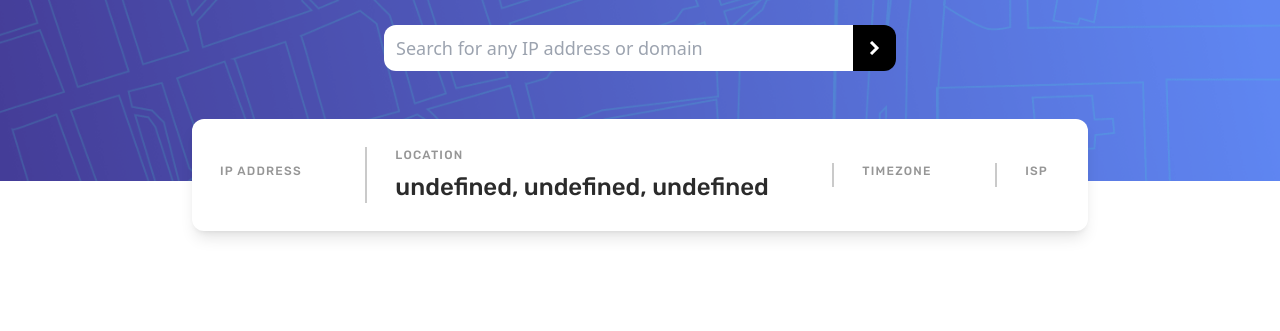
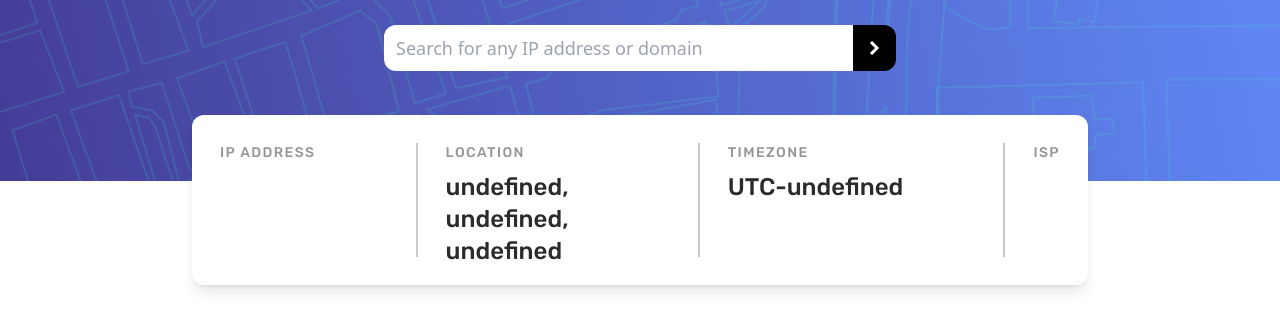
Before and after one commit to khalidmahamud/ip-address-tracker-master, a website: page build/index.html in a window 1280 px wide. Shown: the part 59-390 px from the top of the page. Drawn offline with nearby package versions, Linux system fonts and the light colour scheme; no server answers.

Commit message:
added maptile

```diff
--- a/build/index.html
+++ b/build/index.html
@@ -1,49 +1,72 @@
 <!DOCTYPE html>
 <html lang="en">
 <head>
+
   <meta charset="UTF-8">
   <meta name="viewport" content="width=device-width, initial-scale=1.0"> <!-- displays site properly based on user's device -->
 
   <link rel="icon" type="image/png" sizes="32x32" href="images/favicon-32x32.png">
 
   <title>Frontend Mentor | IP Address Tracker</title>
+
   <link rel="stylesheet" href="./css/style.css">
   <script src="./js/script.js" defer></script>
+
+  <link rel="stylesheet" href="https://unpkg.com/leaflet@1.9.4/dist/leaflet.css" integrity="sha256-p4NxAoJBhIIN+hmNHrzRCf9tD/miZyoHS5obTRR9BMY=" crossorigin=""/>
+  <script src="https://unpkg.com/leaflet@1.9.4/dist/leaflet.js" integrity="sha256-20nQCchB9co0qIjJZRGuk2/Z9VM+kNiyxNV1lvTlZBo=" crossorigin=""></script>
 </head>
 <body>
   <main class="w-screen max-h-screen">
     <div class="w-full h-full flex flex-col items-center justify-center">
       <div id="top" class="w-full h-60 p-5">
+
         <div class="flex flex-col gap-5 md:gap-7 max-w-lg sm:max-w-xl md:max-w-3xl lg:max-w-4xl mx-auto">
+
           <h1 class="text-xl sm:text-2xl md:text-3xl font-rubik font-[500] text-white text-center">IP Address Tracker</h1>
+
           <div class="flex w-full sm:max-w-lg justify-center self-center">
+
             <input type="search" class="w-full rounded-l-xl px-3 text-xs sm:text-lg" placeholder="Search for any IP address or domain">
             <button type="submit" class="bg-black p-3 sm:p-4 rounded-r-xl"><svg xmlns="http://www.w3.org/2000/svg" width="11" height="14"><path fill="none" stroke="#FFF" stroke-width="3" d="M2 1l6 6-6 6"/></svg></button>
+
           </div>
-          <div class="info-card w-full h-auto p-5 lg:px-0 lg:py-7 md:mt-5 relative flex flex-col md:flex-row gap-3 justify-center md:justify-between items-center text-center font-rubik bg-white rounded-xl shadow-lg">
-            <div class="ip-info md:h-full md:px-5 lg:pl-7 lg:pr-10 md:text-left">
-              <p class="font-[500] text-[.6rem] sm:text-xs tracking-widest text-Dark-Gray mb-1 md:mb-2">IP ADDRESS</p>
+
+          <div class="info-card w-full md:h-[170px] md:max-h-[170px] p-5 lg:p-7 md:mt-4 relative z-50 flex flex-col md:flex-row gap-3 justify-center md:justify-between items-center text-center font-rubik bg-white rounded-xl shadow-lg">
+
+            <div class="ip-info md:h-full md:text-left md:pr-7">
+              <p class="font-[500] text-[.6rem] sm:text-xs md:text-sm tracking-widest text-Dark-Gray mb-1 md:mb-2">IP ADDRESS</p>
               <p id="ip-address-text" class="text-Very-Dark-Gray font-[500] text-lg sm:text-2xl"></p>
             </div>
-            <div class="location-info md:h-full md:px-5 lg:pl-7 lg:pr-10 md:text-left md:border-l-2 md:border-Dark-Gray md:border-opacity-50">
-              <p class="font-[500] text-[.6rem] sm:text-xs tracking-widest text-Dark-Gray mb-1 md:mb-2">LOCATION</p>
+
+            <div class="location-info md:w-[25%] md:h-full md:text-left md:px-7 md:border-l-2 md:border-Dark-Gray md:border-opacity-50">
+              <p class="font-[500] text-[.6rem] sm:text-xs md:text-sm tracking-widest text-Dark-Gray mb-1 md:mb-2">LOCATION</p>
               <p id="location-text" class="text-Very-Dark-Gray font-[500] text-lg sm:text-2xl"></p>
             </div>
-            <div class="timezone-info md:h-full md:px-5 lg:pl-7 lg:pr-10 md:text-left md:border-l-2 md:border-Dark-Gray md:border-opacity-50">
-              <p class="font-[500] text-[.6rem] sm:text-xs tracking-widest text-Dark-Gray mb-1 md:mb-2">TIMEZONE</p>
+
+            <div class="timezone-info md:h-full md:text-left md:px-7 md:border-l-2 md:border-Dark-Gray md:border-opacity-50">
+              <p class="font-[500] text-[.6rem] sm:text-xs md:text-sm tracking-widest text-Dark-Gray mb-1 md:mb-2">TIMEZONE</p>
               <p id="timezone-text" class="text-Very-Dark-Gray font-[500] text-lg sm:text-2xl"></p>
             </div>
-            <div class="isp-info md:h-full md:px-5 lg:pl-7 lg:pr-10 md:text-left md:border-l-2 md:border-Dark-Gray md:border-opacity-50">
-              <p class="font-[500] text-[.6rem] sm:text-xs tracking-widest text-Dark-Gray mb-1 md:mb-2">ISP</p>
+
+            <div class="isp-info md:h-full md:text-left md:pl-7 md:border-l-2 md:border-Dark-Gray md:border-opacity-50">
+              <p class="font-[500] text-[.6rem] sm:text-xs md:text-sm tracking-widest text-Dark-Gray mb-1 md:mb-2">ISP</p>
               <p id="isp-text" class="text-Very-Dark-Gray font-[500] text-lg sm:text-2xl"></p>
             </div>
+
           </div>
+
         </div>
+
       </div>
-      <div class="bottom">
 
-        <div class="map"></div>
+      <div class="bottom z-10">
+
+        <div id="map" class="w-screen h-[calc(100vh-240px)]">
+
+        </div>
+
       </div>
+
     </div>
   </main>
 </body>
--- a/build/js/script.js
+++ b/build/js/script.js
@@ -14,6 +14,8 @@ let timezone;
 let isp;
 let latitude;
 let longitude;
+
+let map;
 
 const getUserIPAddress = () => {
     return fetch('https://api.ipify.org?format=json')
@@ -37,6 +39,9 @@ const getIPInfo = (userIPAddress) => {
             isp = data.isp;
             latitude = data.location.lat;
             longitude = data.location.lng;
+
+            map = L.map('map').setView([latitude, longitude], 13);
+            var marker = L.marker([latitude, longitude]).addTo(map);
         })
         .catch(error => {
             console.error('Error fetching data.', error);
@@ -53,8 +58,13 @@ window.addEventListener('DOMContentLoaded', () => {
         .then(() => {
             ipAddressText.textContent = userIPAddress;
             locationText.textContent = `${city}, ${region}, ${country}`;
-            timezoneText.textContent = timezone;
+            timezoneText.textContent = 'UTC-' + timezone;
             ispText.textContent = isp;
+
+            L.tileLayer('https://tile.openstreetmap.org/{z}/{x}/{y}.png', {
+                maxZoom: 19,
+                attribution: '© OpenStreetMap'
+            }).addTo(map);
         })
         .catch(error => {
             console.error('Error in DOMContentLoaded event:', error);
```
Also changed, not shown: build/css/style.css, build/js/map.js (added).
